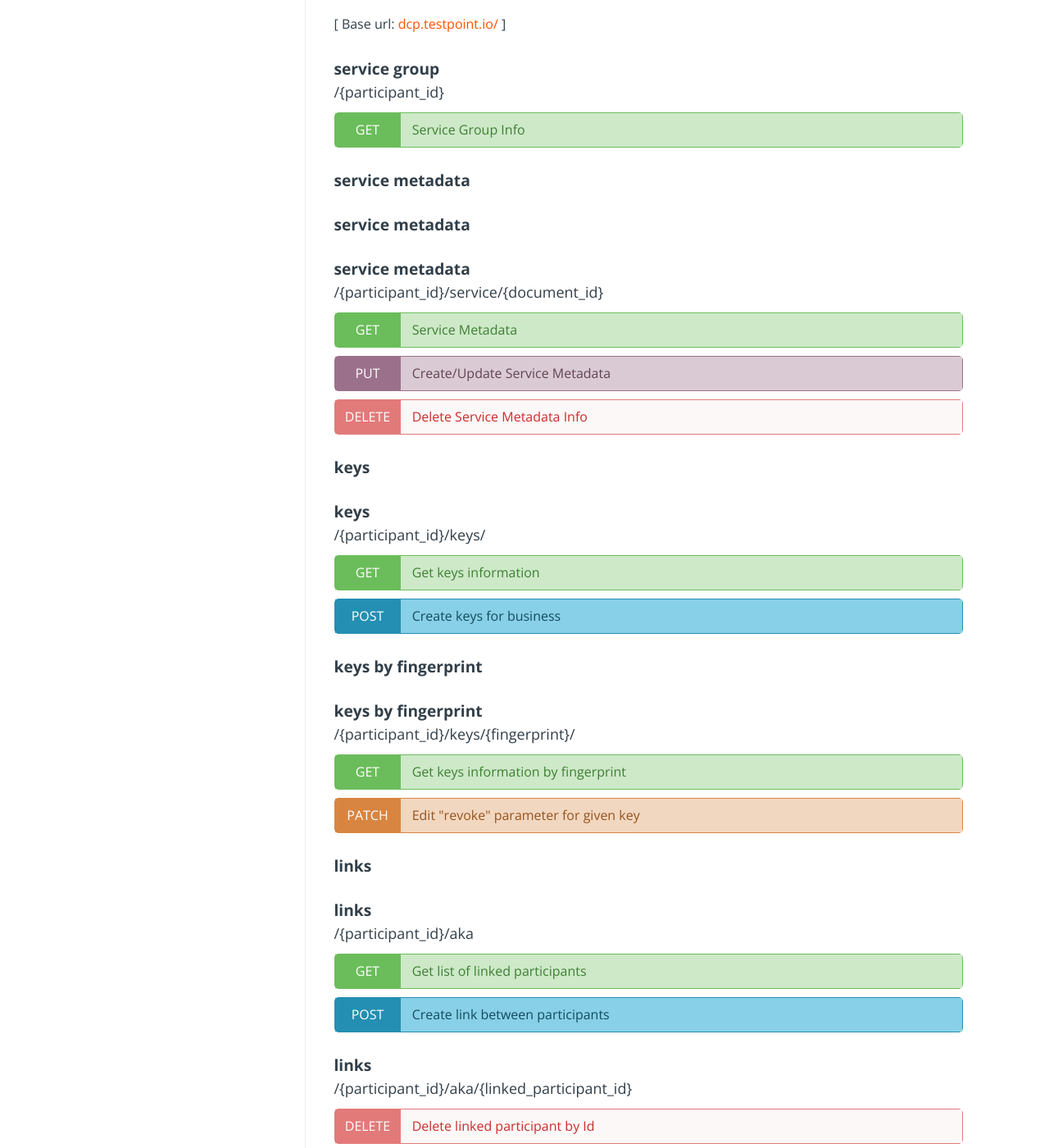
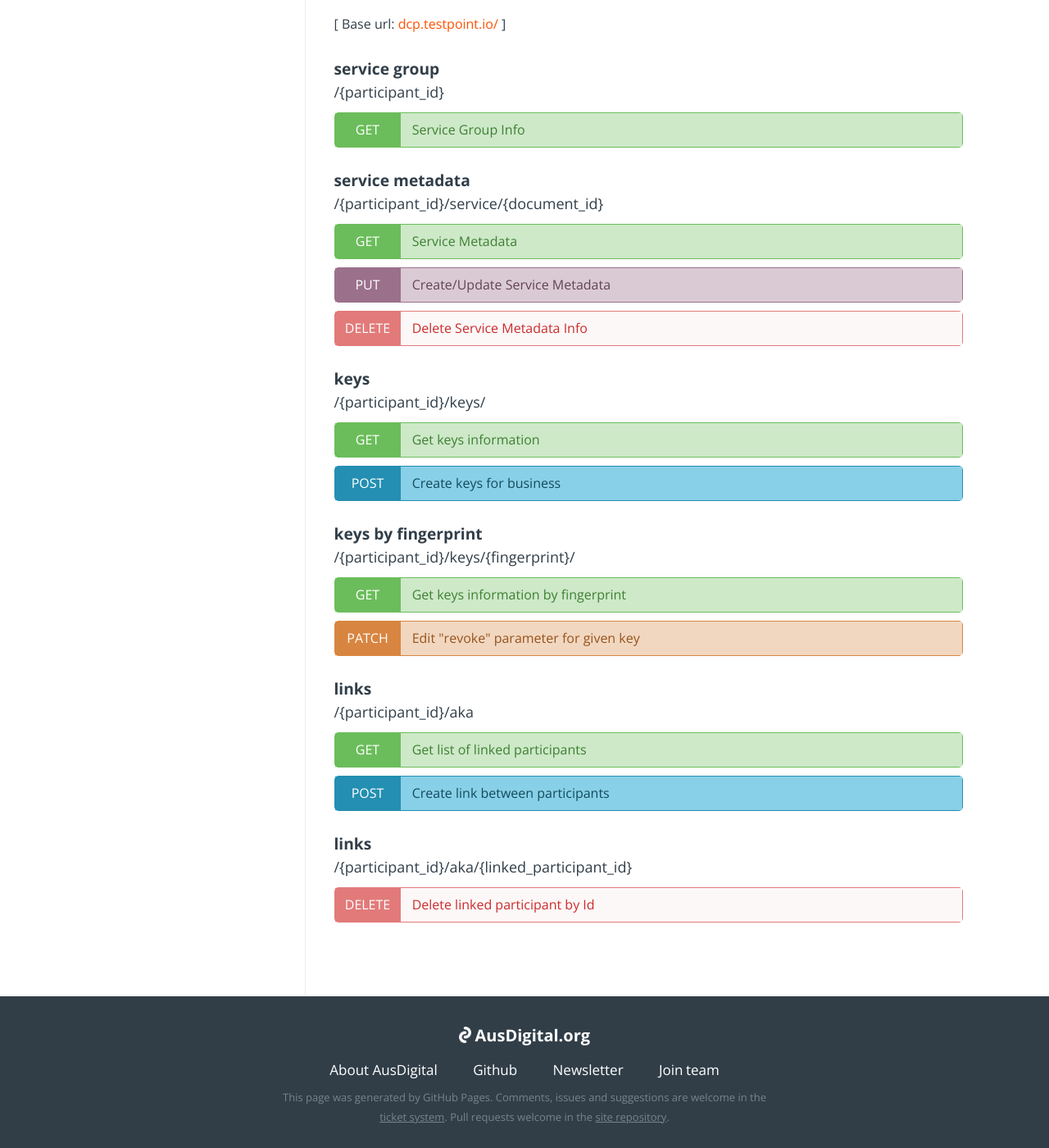
Before and after one commit to ausdigital/ausdigital.github.io, a Jekyll site: the page specs/ausdigital-dcp/1.0/api.html, which Jekyll copies as it is, in a window 1280 px wide and 1400 px high, scrolled down 1401 px. Shown: the whole window at 82% size. Built offline with Jekyll 4.4.1, drawn with Linux system fonts in a browser that asks for light colours; comment, search, counter and statistics services are not loaded.

Commit message:
update specifications pages

```diff
--- a/specs/ausdigital-bill/1.0/api.html
+++ b/specs/ausdigital-bill/1.0/api.html
@@ -157,9 +157,7 @@
 
     <div class="swagger-paths">
 
-        <h2 class="swagger-path" id=""></h2>
-
-
+            <h2 class="swagger-path" id=""></h2>
 
         <div class="swagger-path-route">/invoice</div>
 
--- a/specs/ausdigital-dcp/1.0/api.html
+++ b/specs/ausdigital-dcp/1.0/api.html
@@ -180,10 +180,8 @@ Please note that JSON format differs from specification XML and has more data in
 
 
     <div class="swagger-paths">
+
             <h2 class="swagger-path" id="service-group">service group</h2>
-
-
-
 
         <div class="swagger-path-route">/{participant_id}</div>
 
@@ -370,9 +368,7 @@ Please note that JSON format differs from specification XML and has more data in
     </div>
 
     <div class="swagger-paths">
-        <h2 class="swagger-path" id="service-metadata">service metadata</h2>
-
-        <h2 class="swagger-path" id="service-metadata">service metadata</h2>
+
             <h2 class="swagger-path" id="service-metadata">service metadata</h2>
 
         <div class="swagger-path-route">/{participant_id}/service/{document_id}</div>
@@ -1257,10 +1253,8 @@ Please note that JSON format differs from specification XML and has more data in
     </div>
 
     <div class="swagger-paths">
+
             <h2 class="swagger-path" id="keys">keys</h2>
-        <h2 class="swagger-path" id="keys">keys</h2>
-
-
 
         <div class="swagger-path-route">/{participant_id}/keys/</div>
 
@@ -1736,11 +1730,9 @@ Please note that JSON format differs from specification XML and has more data in
     </div>
 
     <div class="swagger-paths">
+
             <h2 class="swagger-path" id="keys-by-fingerprint">keys by fingerprint</h2>
 
-
-
-        <h2 class="swagger-path" id="keys-by-fingerprint">keys by fingerprint</h2>
         <div class="swagger-path-route">/{participant_id}/keys/{fingerprint}/</div>
 
         <div class="swagger-method swagger-method-get">
@@ -2179,10 +2171,8 @@ Please note that JSON format differs from specification XML and has more data in
     </div>
 
     <div class="swagger-paths">
+
             <h2 class="swagger-path" id="links">links</h2>
-        <h2 class="swagger-path" id="links">links</h2>
-
-
 
         <div class="swagger-path-route">/{participant_id}/aka</div>
 
@@ -2607,9 +2597,7 @@ Please note that JSON format differs from specification XML and has more data in
 
     <div class="swagger-paths">
 
-
             <h2 class="swagger-path" id="links">links</h2>
-
 
         <div class="swagger-path-route">/{participant_id}/aka/{linked_participant_id}</div>
 
```
Also changed, not shown: specs/ausdigital-dcl/1.0/api.html (+7 -17 lines), specs/ausdigital-dcl/2.0.0/api.html (+7 -17 lines), specs/ausdigital-nry/1.0/api.html (+3 -9 lines), specs/ausdigital-syn/2.0/api.html (+3 -9 lines). Lines whose indentation alone changed are shown as unchanged.
